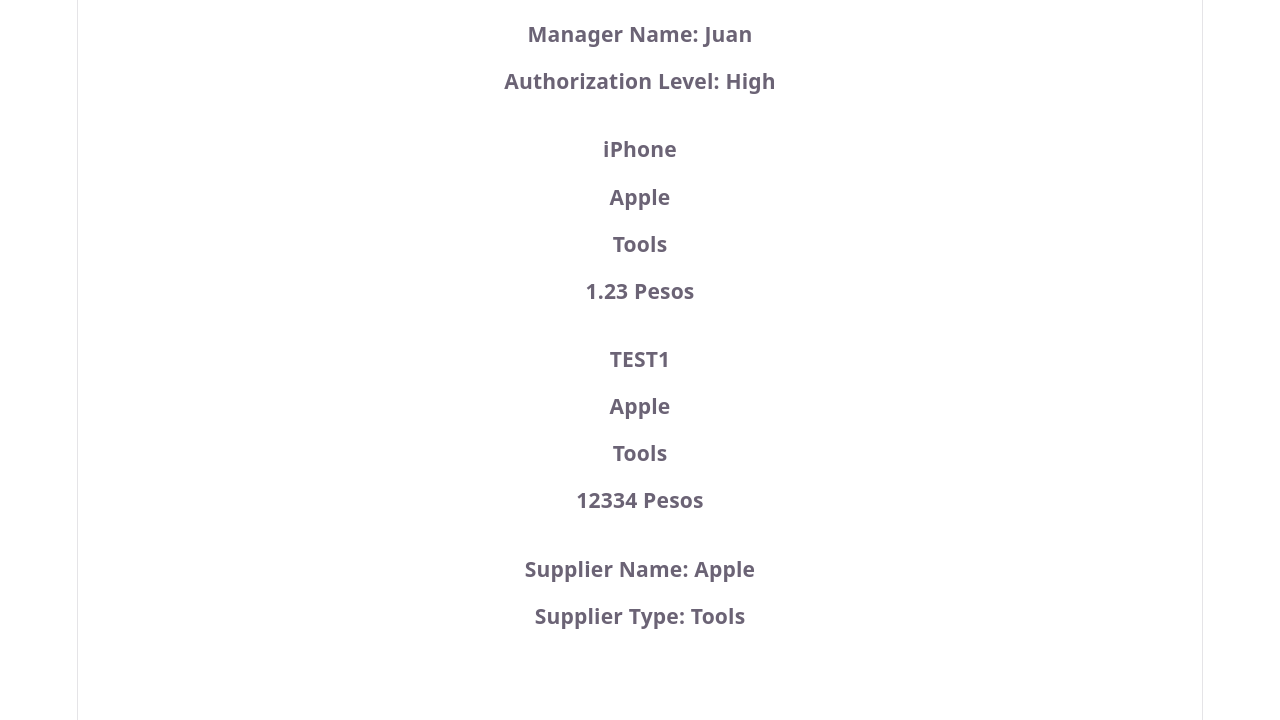
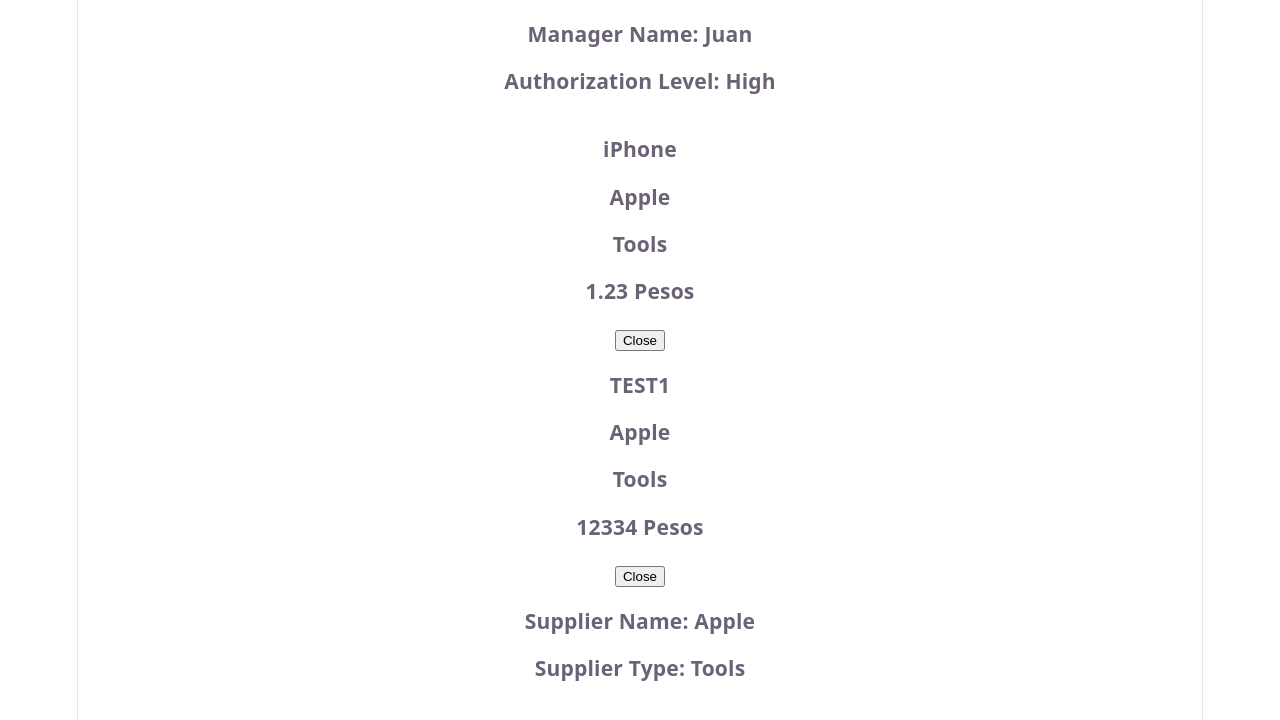
Before and after one commit to CoffeeCatShark/typescript-inventory-system-itelect4, a React (Vite) app: page / in a window 1280 px wide. Shown: the top 720 px of the page. Built offline with nearby package versions, Linux system fonts and the light colour scheme.

Commit message:
Added Handle Event OnClick Close Button

```diff
--- a/src/App.tsx
+++ b/src/App.tsx
@@ -1,3 +1,4 @@
+import { useState } from 'react'
 import ItemCard from './components/ItemCard'
 import ManagerCard from './components/ManagerCard'
 import SupplierCard from './components/SupplierCard'
@@ -146,13 +147,23 @@
 console.log(suppliers_size)
 
 function App() {
+const [items, setItems] = useState<Item[]>(itemsbox);
 
+const handleClose = (item: Item) => {
+    setItems(prev => prev.filter(i => i.id !== item.id));
+};
   return (
     <>
     <ManagerCard manager={_manager} />
 
-    <ItemCard item={itemsbox[0]} />
-    <ItemCard item={itemsbox[1]} />
+    {items.map(item => (
+            <ItemCard
+                key={item.id}
+                item={item}
+                onSelect={handleClose}
+            />
+        ))}
+
 
 
     <SupplierCard supplier={suppliers[0]} />
--- a/src/components/ItemCard.tsx
+++ b/src/components/ItemCard.tsx
@@ -2,15 +2,23 @@
 
 interface ItemCardProps {
     item: Item
+    onSelect: (item: Item) => void;
 }
 
-function ItemCard({item}: ItemCardProps) {
+function ItemCard({onSelect, item}: ItemCardProps) {
+
+    const handleClick = (): void => {
+    onSelect(item);
+};
+
+
     return (
         <div className="item-card">
             <h3>{item.itemName}</h3>
             <h3>{item.supplier.supplier_name}</h3>
             <h3>{item.itemType}</h3>
             <h3>{item.supplierPrice} Pesos</h3>
+            <button onClick={handleClick}>Close</button>
         </div>
     )
 };
```
